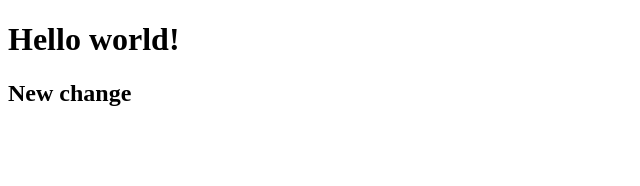
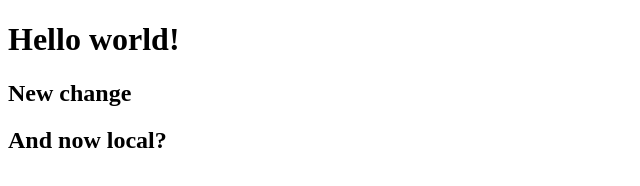
Before and after one commit to ivuotto/Prueba, a plain HTML site: page index.html in a window 1280 px wide. Shown: the whole page, without its empty margins (0-640 px from the left). Drawn offline with Linux system fonts and the light colour scheme.

Commit message:
And now local
Que pasa?

```diff
--- a/index.html
+++ b/index.html
@@ -7,5 +7,6 @@
   <body>
     <h1>Hello world!</h1>
     <h2>New change</h2>
+    <h2>And now local?</h2>
   </body>
 </html>
```
